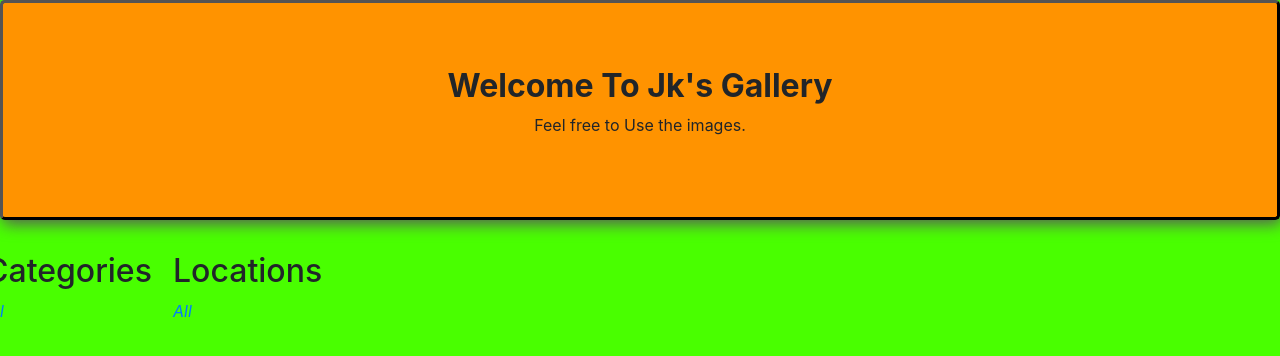
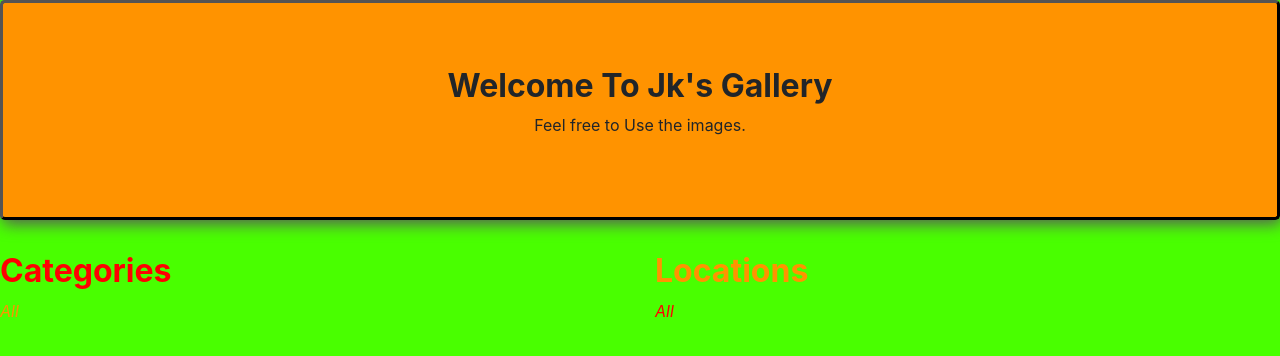
Before and after one commit to jobkarani/galleryy, a Django app: page / in a window 1280 px wide. Shown: the part 56-412 px from the top of the page. Run offline with Django 3.2, Linux system fonts and the light colour scheme; data that the repository does not hold is empty; some libraries are stand-ins or nearby versions.

Commit message:
styles category and location links

```diff
--- a/pic/templates/all-pics/index.html
+++ b/pic/templates/all-pics/index.html
@@ -15,11 +15,11 @@
         <div class="img-details">
             <span>
                 <b>Category: </b>
-                <i>{{image.category}}</i>
+                <i style="color:#FF0000;">{{image.category}}</i>
             </span>
             <span>
                 <b>Location: </b>
-                <i>{{image.location}}</i>
+                <i style="color:#FF9300;">{{image.location}}</i>
             </span>
 
         </div>
@@ -28,30 +28,30 @@
     </div>
 </div>
     {% endfor %}
-
-    <div class="row" >
+</div>
+    <div class="row" style="align-items:center;">
         <div class="col-md-6">
-            <h2>Categories</h2>
+            <h2 style="color:#FF0000;font-size:xx-large;font-weight:bold;">Categories</h2>
                 <a  href="/">
-                    <i>All</i>
+                    <i style="color:#FF9300;">All</i>
                 </a>
                 {% for category in cat%}
-                <a  href="/?category={{category.id}}">
-                    <i>#{{category.name}}</i>
+                <a  href="/?category={{category.id}}" style="color:#FF0000;">
+                    <i>~{{category.name}}</i>
                 </a>
             {% endfor %}
         </div>
         <div class="col-md-6">
-            <h2>Locations</h2>
+            <h2 style="color:#FF9300;font-size:xx-large;font-weight:bold;">Locations</h2>
                 <a  href="/">
-                    <i>All</i>
+                    <i style="color:#FF0000;">All</i>
                 </a>
                 {% for location in loc%}
-                <a  href="/?location={{location.id}}">
-                    <i>#{{location.name}}</i>
+                <a  href="/?location={{location.id}}" style="color:#FF9300;">
+                    <i>~{{location.name}}</i>
                 </a>
             {% endfor %}
         </div>
-    </div>
+
 
 {% endblock %}
```
